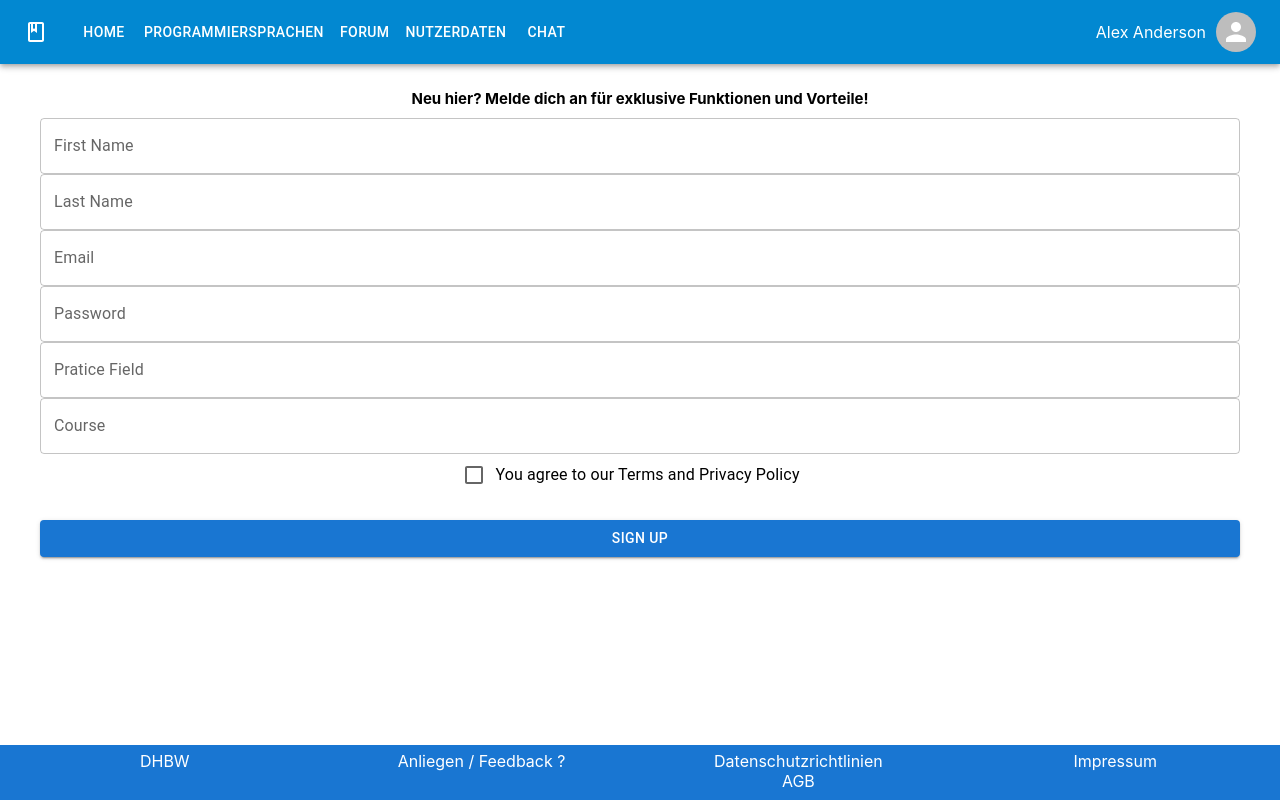
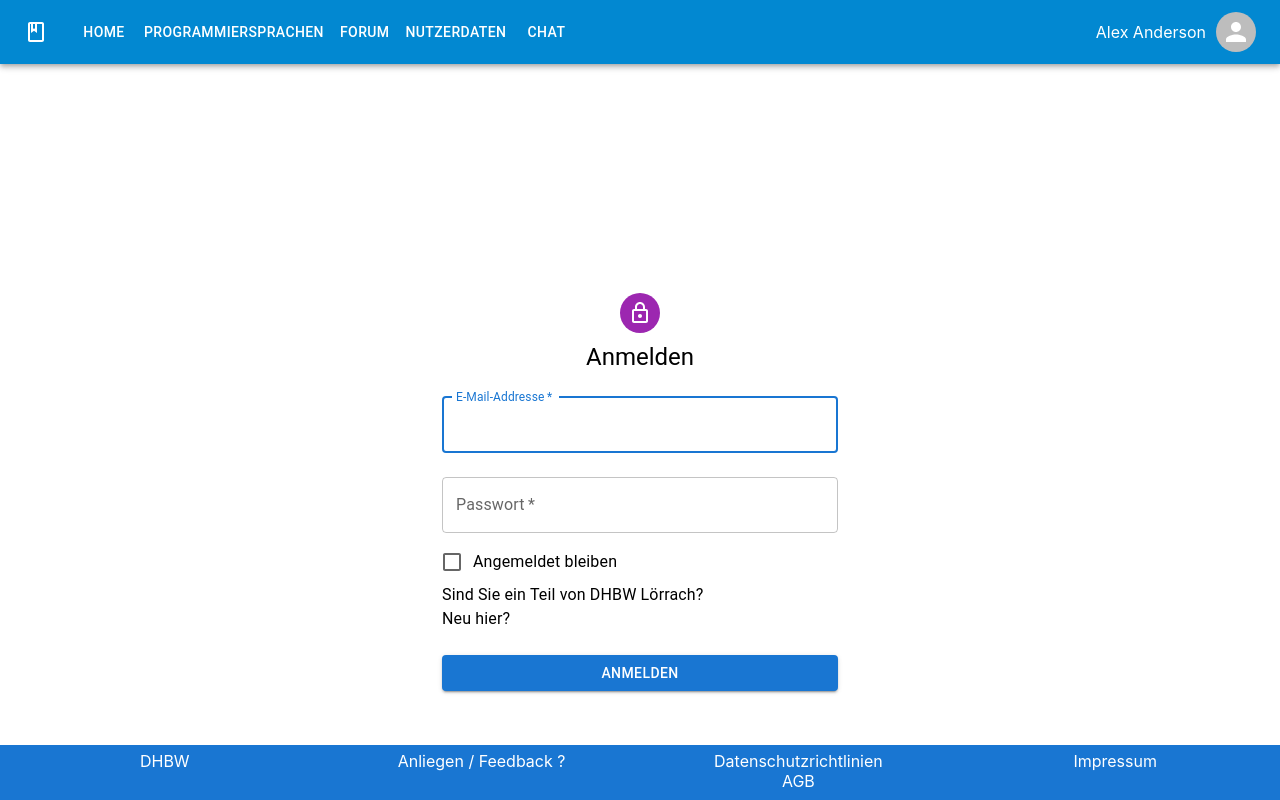
Before and after one commit to sakulklk/Lernmanagement, a Next.js app: page /signUp in a window 1280 px wide. Shown: the top 800 px of the page. Built offline with nearby package versions, Linux system fonts and the light colour scheme.

Commit message:
1 file modified, 1 added

```diff
--- /dev/null
+++ b/components/login/loginII.js
@@ -0,0 +1,24 @@
+import Head from 'next/head';
+import Box from '@mui/material/Box';
+import Typography from '@mui/material/Typography';
+import Login from './login.js';
+
+export default function login() {
+  return (
+    <>
+      <Head>
+        <title>Login / Logout</title>
+      </Head>
+
+      <Box
+        minHeight="100vh"
+        display="flex"
+        flexDirection="column"
+        justifyContent="center"
+        alignItems="center"
+      >
+        <Login />
+      </Box>
+    </>
+  );
+}
--- a/pages/signUp.js
+++ b/pages/signUp.js
@@ -1,13 +1,15 @@
 import SignUp from '../components/login/signUp.js';
 import NavBar from '../components/NavBar.js';
 import Footer from '../components/Footer.js';
+import Login from '../components/login/loginII.js';
 
-export default function signUp() {
+export default function Test() {
   return (
     <>
-    <NavBar></NavBar>
-    <SignUp></SignUp>
-    <Footer></Footer>
+      <NavBar></NavBar>
+      <Login></Login>
+      <SignUp></SignUp>
+      <Footer></Footer>
     </>
   );
-  }
+}
```
